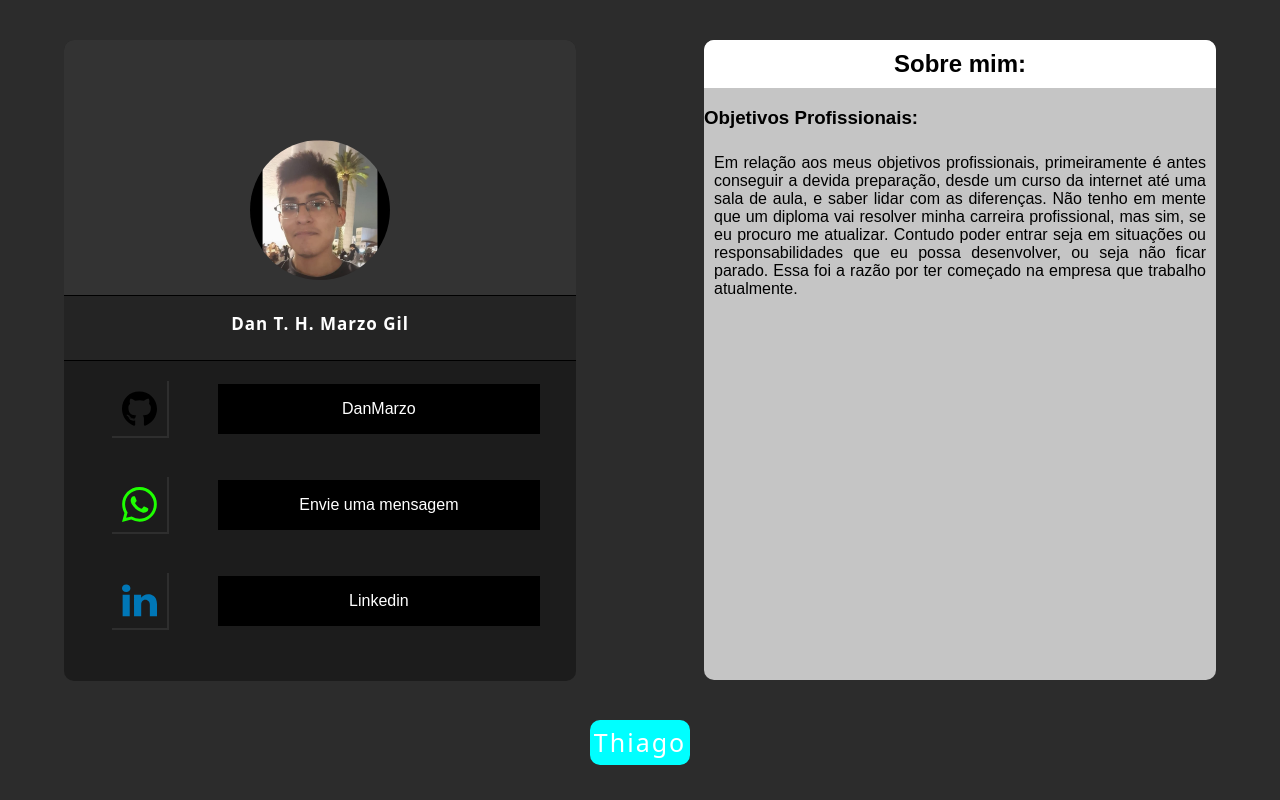
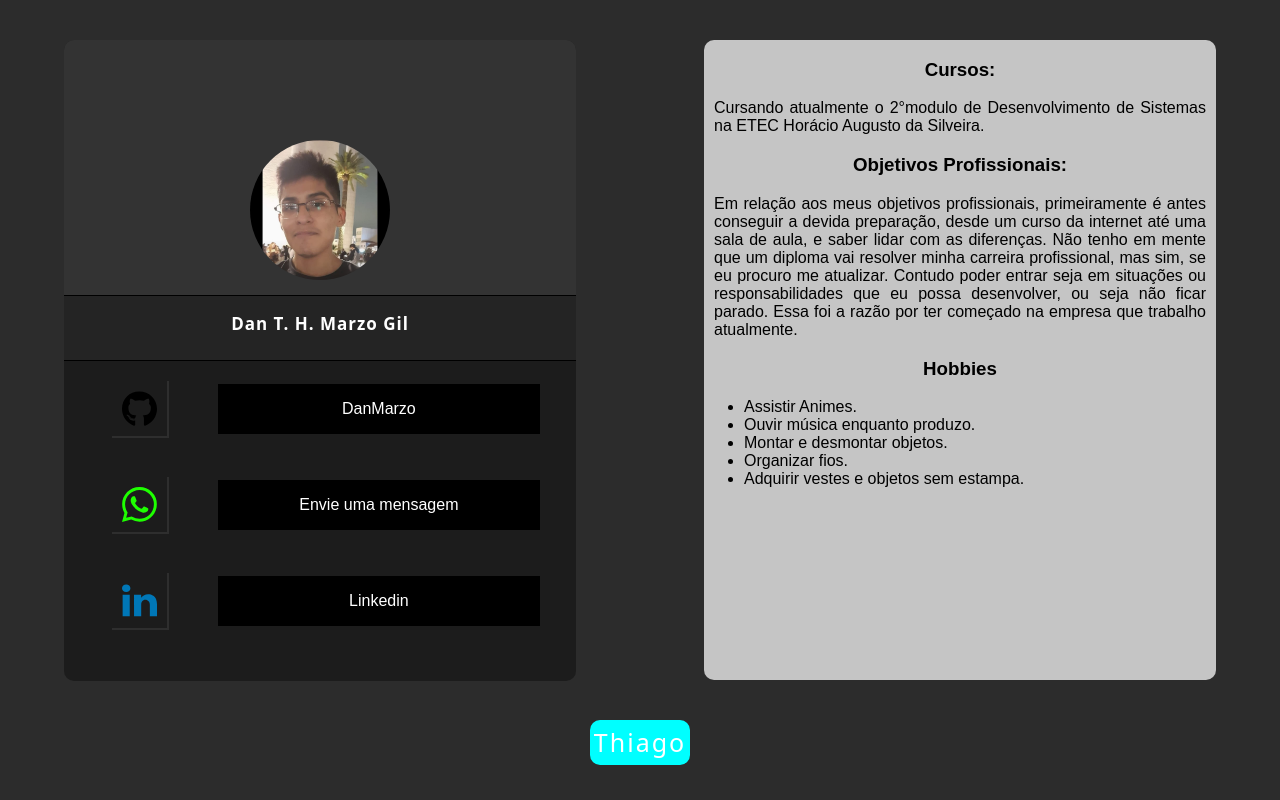
Before and after one commit to DanMarzo/Apresentacao-o-PWeb-II-Etec, an Angular app: page / in a window 1280 px wide. Built offline with nearby package versions, Linux system fonts and the light colour scheme.

Commit message:
Hobbies adicionado e H3 arrumado no css

```diff
--- a/src/app/app.component.css
+++ b/src/app/app.component.css
@@ -23,17 +23,12 @@
   background-color: rgb(197, 197, 197);
   border-radius: 10px;
 }
-.class-div-dadosPessoa h2 {
+.class-div-dadosPessoa h3 {
   text-align: center;
-  padding: 10px;
-  border-top-right-radius: 10px;
-  border-top-left-radius: 10px;
-  background-color: white;
-  margin: 0 0 0 0;
 }
 .class-div-dadosPessoa p {
   text-align: justify;
-  margin: 5% 10px;
+  margin: 10px 10px;
 }
 .class-banner,.class-div-contatos
 {
--- a/src/app/app.component.html
+++ b/src/app/app.component.html
@@ -36,11 +36,20 @@
       </div>
     </div>
     <div class="class-div-dadosPessoa">
-      <h2>Sobre mim:</h2>
+      <h3>Cursos:</h3>
+      <p>Cursando atualmente o 2°modulo de Desenvolvimento de Sistemas na ETEC Horácio Augusto da Silveira.</p>
       <h3>Objetivos Profissionais:</h3>
       <p>
         Em relação aos meus objetivos profissionais, primeiramente é antes conseguir a devida preparação, desde um curso da internet até uma sala de aula, e saber lidar com as diferenças. Não tenho em mente que um diploma vai resolver minha carreira profissional, mas sim, se eu procuro me atualizar. Contudo poder entrar seja em situações ou responsabilidades que eu possa desenvolver, ou seja não ficar parado. Essa foi a razão por ter começado na empresa que trabalho atualmente.
       </p>
+      <h3>Hobbies</h3>
+      <ul>
+        <li>Assistir Animes.</li>
+        <li>Ouvir música enquanto produzo.</li>
+        <li>Montar e desmontar objetos.</li>
+        <li>Organizar fios.</li>
+        <li>Adquirir vestes e objetos sem estampa.</li>
+      </ul>
     </div>
     <a href="#thiago" class="transition">Thiago</a>
   </div>
```
